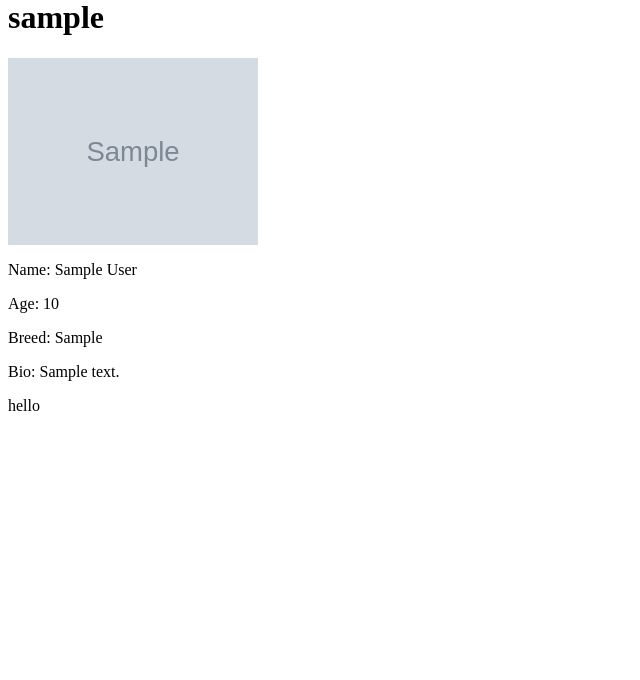
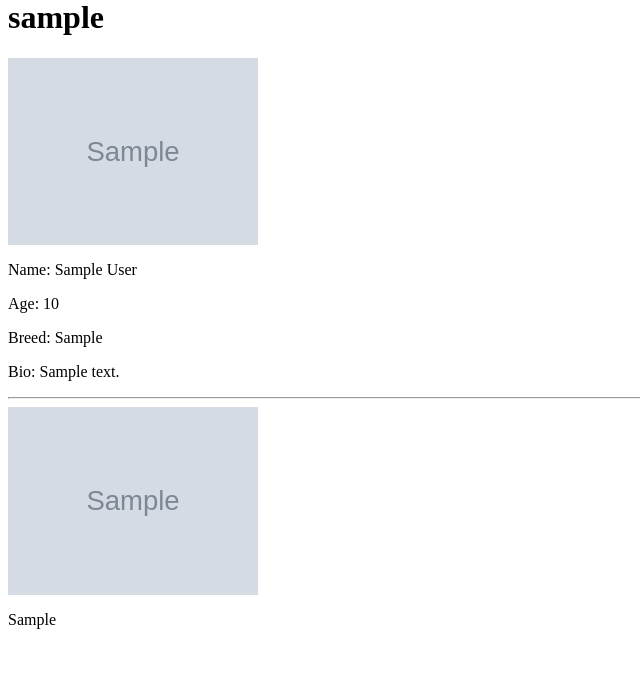
Before and after one commit to Cyrusluke925/petpals_app, a Django app: template petpals_app/templates/petpals_app/profile_view.html in a window 1280 px wide. Shown: the part 120-800 px from the top of the page, without its empty margins (0-640 px from the left). Run offline with Django 3.2, Linux system fonts and the light colour scheme; the template is opened without the code that fills it: values that come from a table or form of the project are taken from there, others are empty; a user stored in the database is signed in; tables that the repository leaves empty hold one stand-in row (values such as "Sample post"); grey boxes marked "Sample" are stand-in pictures; some libraries are stand-ins or nearby versions.

Commit message:
Added Images

```diff
--- a/petpals_app/templates/petpals_app/profile_view.html
+++ b/petpals_app/templates/petpals_app/profile_view.html
@@ -7,10 +7,12 @@
 <p>Age: {{ user.profile.age }}</p>
 <p>Breed: {{ user.profile.breed }}</p>
 <p>Bio: {{ user.profile.bio }}</p>
+<hr>
 
 {% for post in posts %}
-hello
-{{ user.post.image }}
+
+<img src="{{ post.image }}" width="250px" alt="" class="artist-photo">
+<p>{{ post.caption }}</p>
+
 {% endfor %}
-
 {% endblock %}
--- a/petpals_app/views.py
+++ b/petpals_app/views.py
@@ -86,8 +86,9 @@ def profile_create(request):
 
 def profile_view(request):
     user = request.user
-    print(f'the user is {request.user}')
-    return render(request, 'petpals_app/profile_view.html', {'user': user})
+    posts = Post.objects.filter(user = request.user)
+    print(posts[1].caption)
+    return render(request, 'petpals_app/profile_view.html', {'user': user ,'posts': posts})
 
 @login_required
 def post_create(request):
```
